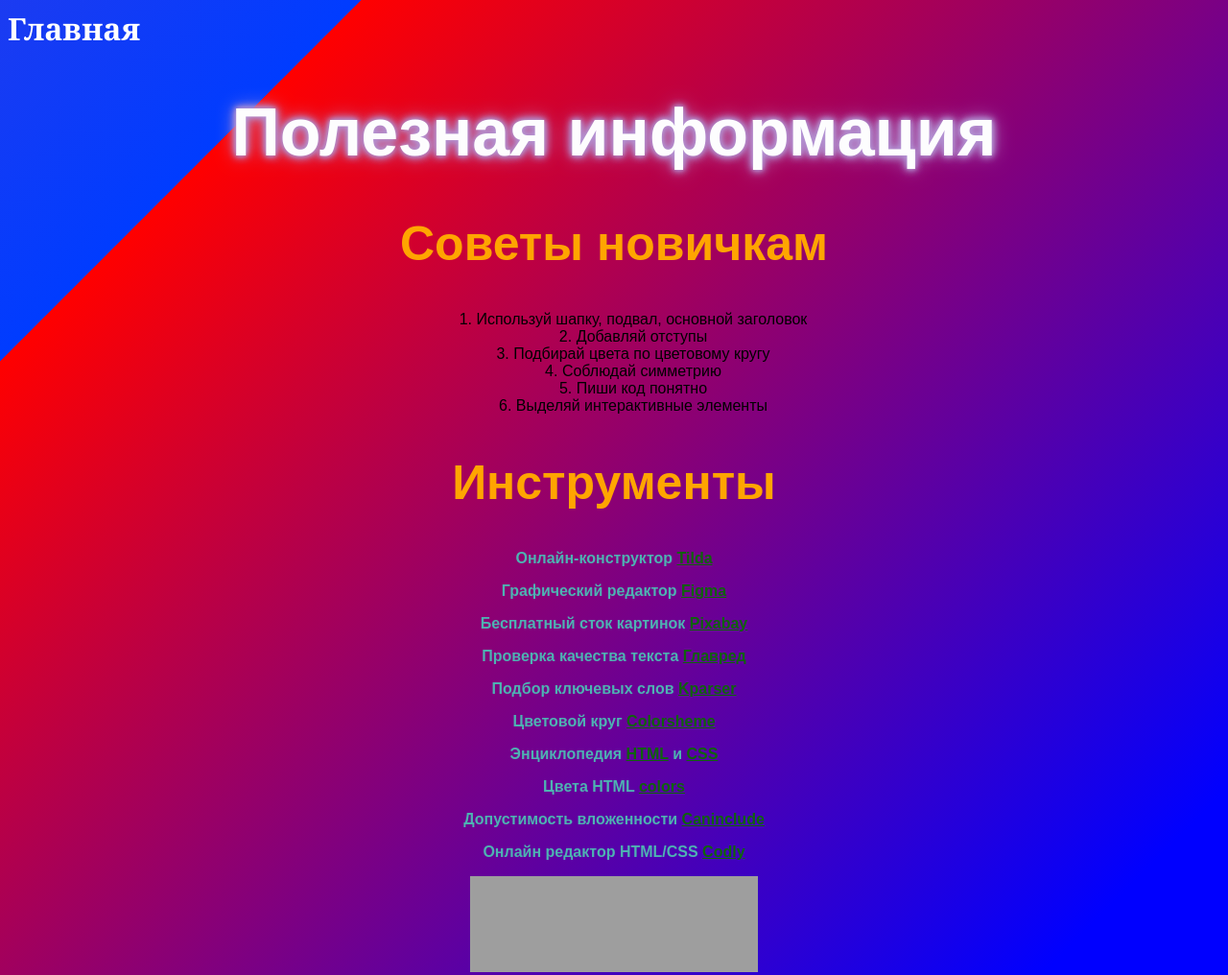
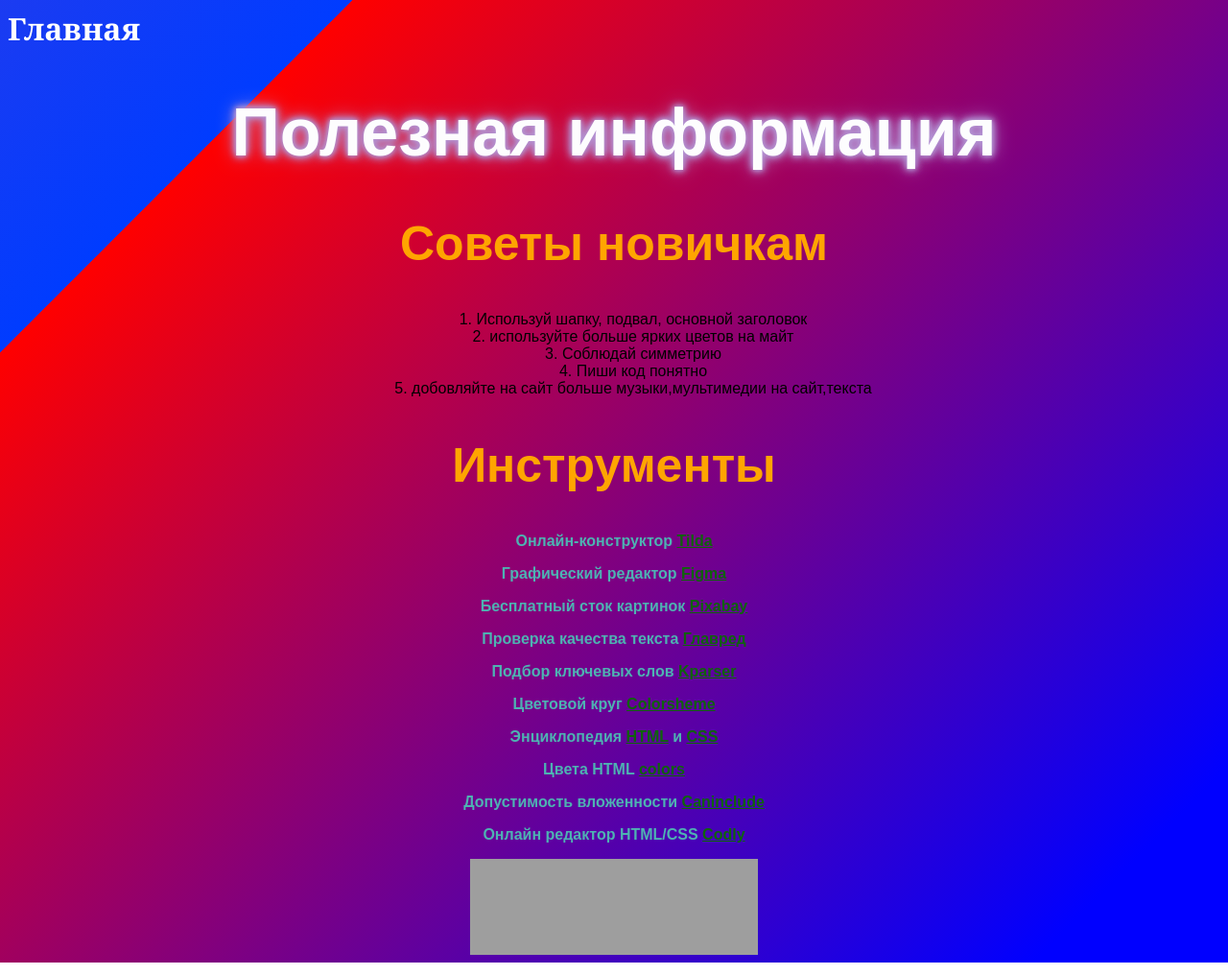
Before and after one commit to dlugosh/myachinvasiliy.github.io, a plain HTML site: page info.html in a window 1280 px wide. Shown: the top 1016 px of the page at 96% size. Drawn offline with Linux system fonts and the light colour scheme; grey boxes are pictures that could not be loaded.

Commit message:
Update info.html

```diff
--- a/info.html
+++ b/info.html
@@ -12,11 +12,10 @@
       <h2>Советы новичкам</h2>
       <ol>
         <li>Используй шапку, подвал, основной заголовок</li>
-        <li>Добавляй отступы</li>
-        <li>Подбирай цвета по цветовому кругу</li>
+        <li>используйте больше ярких цветов на майт</li>
         <li>Соблюдай симметрию</li>
         <li>Пиши код понятно</li>
-        <li>Выделяй интерактивные элементы</li>
+        <li>добовляйте на сайт больше музыки,мультимедии на сайт,текста</li>
       </ol>
       <h2>Инструменты</h2>
       <p>Онлайн-конструктор <a class="link-text" href="https://tilda.cc/ru/"><b>Tilda</b></a></p>
```
